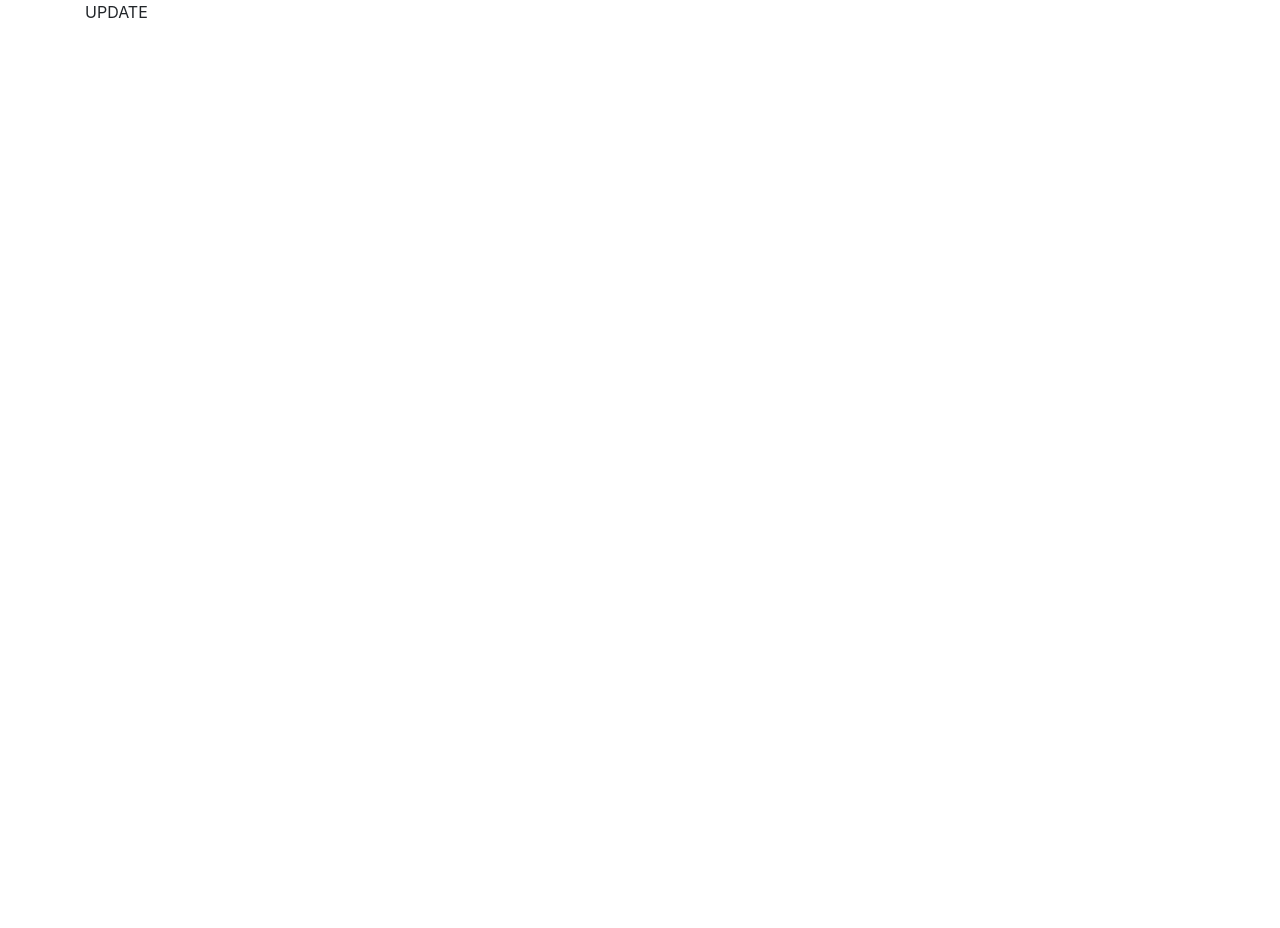
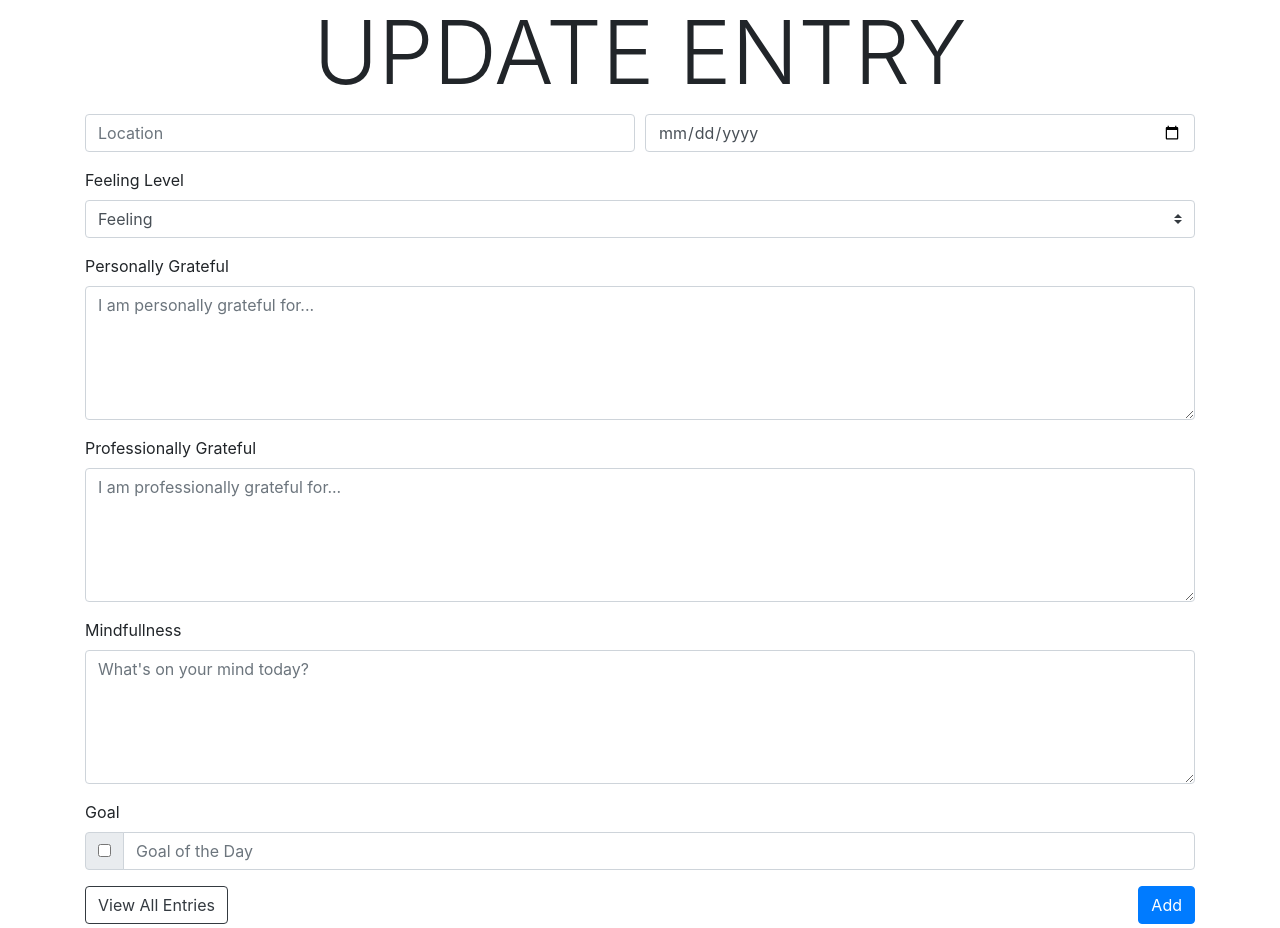
Before and after one commit to Joes-BitGit/journal-pern, a React (Create React App) app in the folder client/: page /entries/1/update in a window 1280 px wide. Before the commit the page ends 800 px from the top, so only its background shows below. Built offline with nearby package versions, Linux system fonts and the light colour scheme; no server answers.

Commit message:
Update Entry page

```diff
--- /dev/null
+++ b/client/src/components/UpdateEntry.jsx
@@ -0,0 +1,103 @@
+import React, { useContext, useEffect, useState } from 'react'
+// import { EntriesContext } from '../context/EntriesContext'
+import Entries from '../apis/Entries'
+import { useParams } from 'react-router-dom'
+
+const UpdateEntry = (props) => {
+  // context access
+  // const { entries } = useContext(EntriesContext)
+
+  // need to access args
+  const { id } = useParams()
+  const [when, setWhen] = useState("")
+  const [where, setWhere] = useState("")
+  const [feel, setFeel] = useState("Feeling")
+  const [personal, setPersonal] = useState("")
+  const [professional, setProfessional] = useState("")
+  const [mindful, setMindful] = useState("")
+  const [goal, setGoal] = useState(false)
+
+  useEffect(() => {
+    const fetchData = async () => {
+      const response = await Entries.get(`/${id}`)
+      // console.log(response.data);
+      setWhen(response.data.entry[0].time)
+      setWhere(response.data.entry[0].location)
+      setFeel(response.data.entry[0].how)
+      setPersonal(response.data.entry[0].personal)
+      setProfessional(response.data.entry[0].professional)
+      setMindful(response.data.entry[0].feel)
+      setGoal(response.data.entry[0].goal_complete)
+
+    }
+    fetchData()
+  }, [])
+
+  return (
+
+    <div>
+      <form action="" method="post">
+        <div className="form-row mb-3">
+          {/* Location */}
+          <div className="col">
+            <input value={where} onChange={e => setWhere(e.target.value)} type="text" name="location" className="form-control" placeholder="Location" />
+          </div>
+          {/* Date */}
+          <div className="col">
+            <input value={when.split('T')[0]} onChange={e => setWhen(e.target.value)} type="date" name="date" className="form-control" />
+          </div>
+        </div>
+        <div className="form-group">
+          {/* Feeling Level */}
+          <label htmlFor="feeling">Feeling Level</label>
+          <select name="feeling" className="custom-select" value={feel} onChange={e => setFeel(e.target.value)} >
+            <option disabled >Feeling</option>
+            <option value="1">1</option>
+            <option value="2">2</option>
+            <option value="3">3</option>
+            <option value="4">4</option>
+            <option value="5">5</option>
+          </select>
+        </div>
+        <div className="form-group">
+          {/* Personal */}
+          <label htmlFor="personally-grateful">Personally Grateful</label>
+          <textarea name="personally-grateful" cols="30" rows="5" className="form-control" placeholder="I am personally grateful for..." value={personal} onChange={e => setPersonal(e.target.value)}></textarea>
+        </div>
+        <div className="form-group">
+          {/* Professional */}
+          <label htmlFor="professionally-grateful">Professionally Grateful</label>
+          <textarea name="professionally-grateful" cols="30" rows="5" className="form-control" placeholder="I am professionally grateful for..."
+            value={professional} onChange={e => setProfessional(e.target.value)}></textarea>
+        </div>
+        <div className="form-group">
+          {/* Mind */}
+          <label htmlFor="mindfullness">Mindfullness</label>
+          <textarea name="mindfullness" cols="30" rows="5" className="form-control" placeholder="What's on your mind today?" value={mindful}
+            onChange={e => setMindful(e.target.value)}></textarea>
+        </div>
+        <label htmlFor="Goal">Goal</label>
+        <div className="input-group mb-3">
+          {/* Goal */}
+          <div className="input-group-prepend">
+            <div className="input-group-text">
+              <input type="checkbox" checked={goal} />
+            </div>
+          </div>
+          <input type="text" className="form-control" placeholder="Goal of the Day" />
+        </div>
+        {/* Buttons */}
+        <div className="form-row">
+          <div className="col">
+            <button type="submit" className="btn btn-outline-dark" >View All Entries</button>
+          </div>
+          <div className="col-auto pb-1">
+            <button type="submit" className="btn btn-primary" >Add</button>
+          </div>
+        </div>
+      </form>
+    </div>
+  )
+}
+
+export default UpdateEntry
--- a/client/src/routes/UpdatePage.jsx
+++ b/client/src/routes/UpdatePage.jsx
@@ -1,9 +1,11 @@
 import React from 'react'
+import UpdateEntry from '../components/UpdateEntry'
 
 const UpdatePage = () => {
   return (
     <div>
-      UPDATE
+      <h1 className="text-center display-2">UPDATE ENTRY</h1>
+      <UpdateEntry />
     </div>
   )
 }
```
